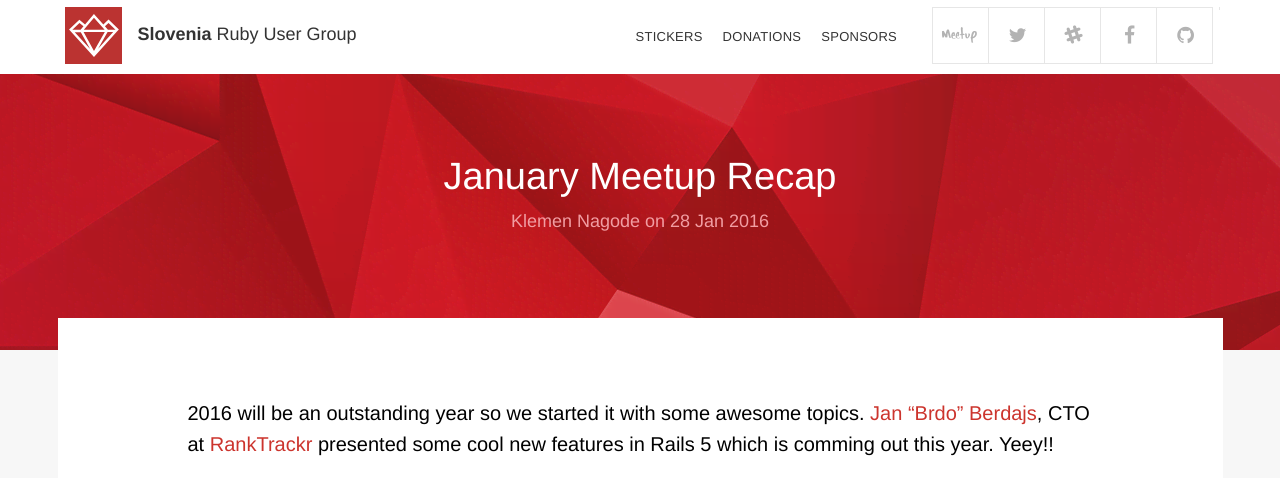
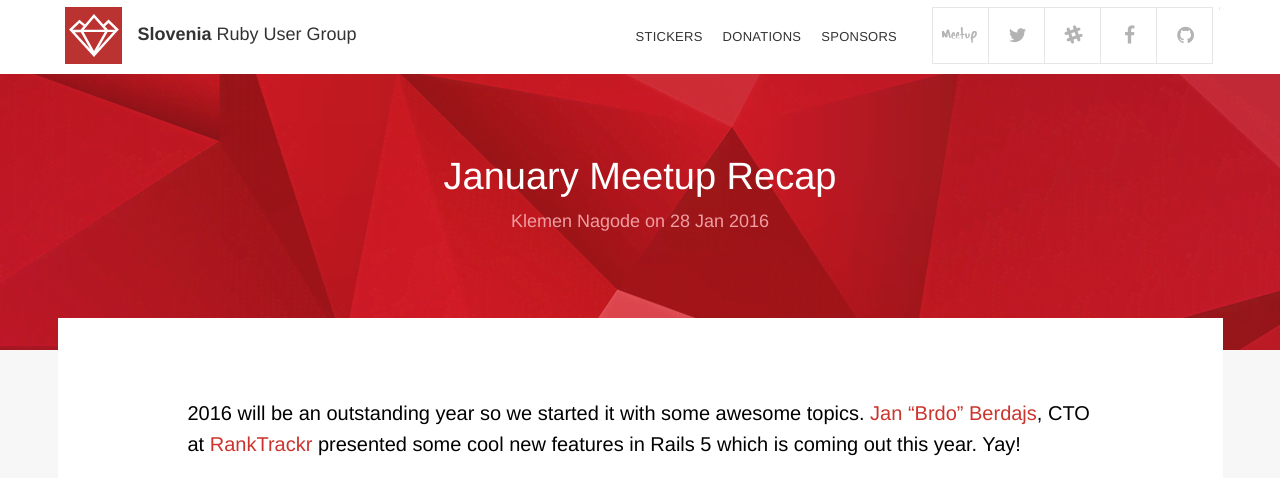
Before and after one commit to RubySlovenia/RubySlovenia.github.io, a Jekyll site: the page built from _posts/2016-01-28-january-meetup-recap.md, in a window 1280 px wide and 1400 px high. Shown: the top 478 px of the window. Built offline with Jekyll 4.4.1, drawn with Linux system fonts in a browser that asks for light colours; nearby versions of some CDN libraries; some of the changed text lies outside the part shown.

Commit message:
Spell checking and things

```diff
--- a/_posts/2016-01-28-january-meetup-recap.md
+++ b/_posts/2016-01-28-january-meetup-recap.md
@@ -5,9 +5,9 @@
 bg_photo: ./assets/img/posts/2014-11-04-bg.png
 ---
 
-2016 will be an outstanding year so we started it with some awesome topics. [Jan "Brdo" Berdajs](https://github.com/mrbrdo), CTO at [RankTrackr](http://ranktrackr.net/) presented some cool new features in Rails 5 which is comming out this year. Yeey!!
+2016 will be an outstanding year so we started it with some awesome topics. [Jan "Brdo" Berdajs](https://github.com/mrbrdo), CTO at [RankTrackr](http://ranktrackr.net/) presented some cool new features in Rails 5 which is coming out this year. Yay!
 
-<iframe src="//www.slideshare.net/slideshow/embed_code/key/Ik3FnkzPtWkFy2" width="595" height="485" frameborder="0" marginwidth="0" marginheight="0" scrolling="no" style="border:1px solid #CCC; border-width:1px; margin-bottom:5px; max-width: 100%;" allowfullscreen> </iframe> <div style="margin-bottom:5px"> <strong> <a href="//www.slideshare.net/JanBerdajs/rails-5-subjective-overview" title="Rails 5 subjective overview" target="_blank">Rails 5 subjective overview</a> </strong> from <strong><a href="//www.slideshare.net/JanBerdajs" target="_blank">Jan Berdajs</a></strong> </div>
+<iframe height="717" src="//www.slideshare.net/slideshow/embed_code/key/Ik3FnkzPtWkFy2" frameborder="0" marginwidth="0" marginheight="0" scrolling="no" style="width: 100%;" allowfullscreen> </iframe>
 
 After Jan's talk we had an opportunity to listen to Dane Šoba, CTO at [Megabon](http://megabon.eu/). Dane was talking about making Rails as fast as possible and how to detect and resolve slow chunks of the code.
 
@@ -15,20 +15,14 @@
 
 The end of the meetup was fired up by a lightning talk. [Miha Rekar](http://twitter.com/mr_foto) showed us some quick hacks which makes our terminal window fancier than ever. [Check out his tips](http://mr.si/posts/2016/01/29/dont-screw-up-when-you-ssh-to-production/) to never again screw up something on production server.
 
-
 The event was unofficially continued with free drinks and many interesting conversations about Ruby, job opportunities and life-hacks.
 
-
-Thanks everyone for comming, thanks to [Toptal](http://www.toptal.com) for free drinks and to [Poligon](http://www.poligon.si/) for sharing their space with us. Together we are probably making the best software community in Slovenia! High five!
+Thanks everyone for coming, thanks to [Toptal](http://www.toptal.com) for free drinks and to [Poligon](http://www.poligon.si/) for sharing their space with us. Together we are probably making the best software community in Slovenia! High five!
 
 You should join us on our [next event](http://www.meetup.com/RubySlovenia/)! If you can't wait, you can find us on [Slack](http://slack.rug.si/).
 
 <div class="gallery">
-  <a href="/assets/img/posts/2016-01-28_meetup.jpg" target="_blank">
-    <img src="/assets/img/posts/2016-01-28_meetup.jpg" alt="Ruby meetup - January 2016">
-  </a>
-  <a href="/assets/img/posts/2016-01-28_meetup_2.jpg" target="_blank">
-    <img src="/assets/img/posts/2016-01-28_meetup_2.jpg" alt="Ruby meetup - January 2016">
-  </a>
+  <img src="/assets/img/posts/2016-01-28_meetup.jpg" alt="Ruby meetup - January 2016">
+  <img src="/assets/img/posts/2016-01-28_meetup_2.jpg" alt="Ruby meetup - January 2016">
   <small>Photos by Miha Rekar</small>
 </div>
```
Also changed, not shown: _posts/2015-11-27-november-meetup-recap.md (+1 -1 lines).
